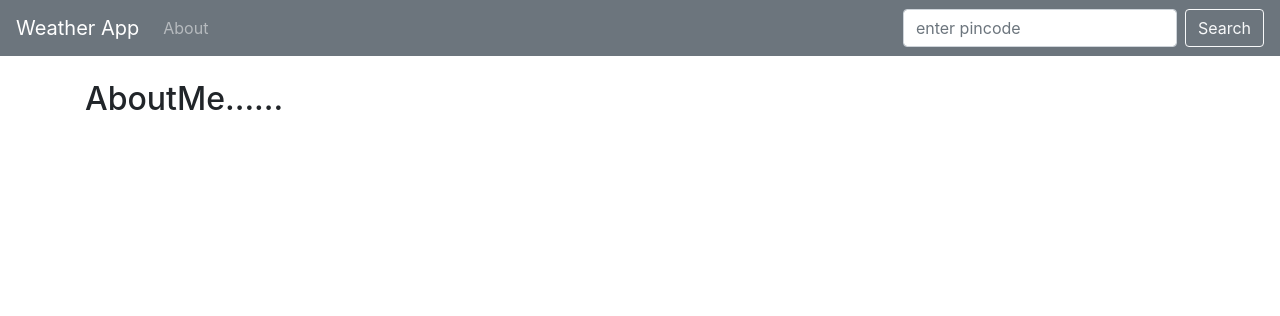
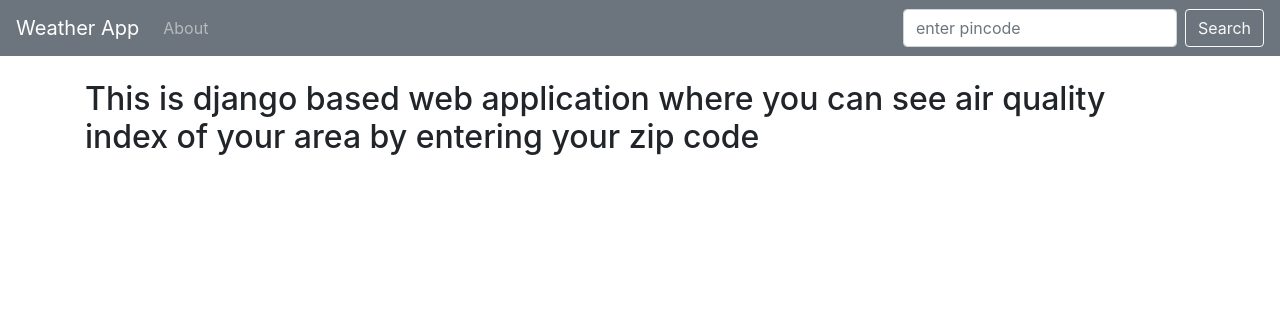
Before and after one commit to isaif1/AQIinfo, a Django app: page /about.html in a window 1280 px wide. Shown: the top 316 px of the page. Run offline with Django 3.2, Linux system fonts and the light colour scheme; some libraries are stand-ins or nearby versions.

Commit message:
Update about.html

```diff
--- a/lookup/templates/about.html
+++ b/lookup/templates/about.html
@@ -4,6 +4,6 @@
 
 {% block content %}
 
-<h2>AboutMe......</h2>
+<h2>This is django based web application where you can see air quality index of your area by entering your zip code</h2>
 
 {% endblock %}
```
